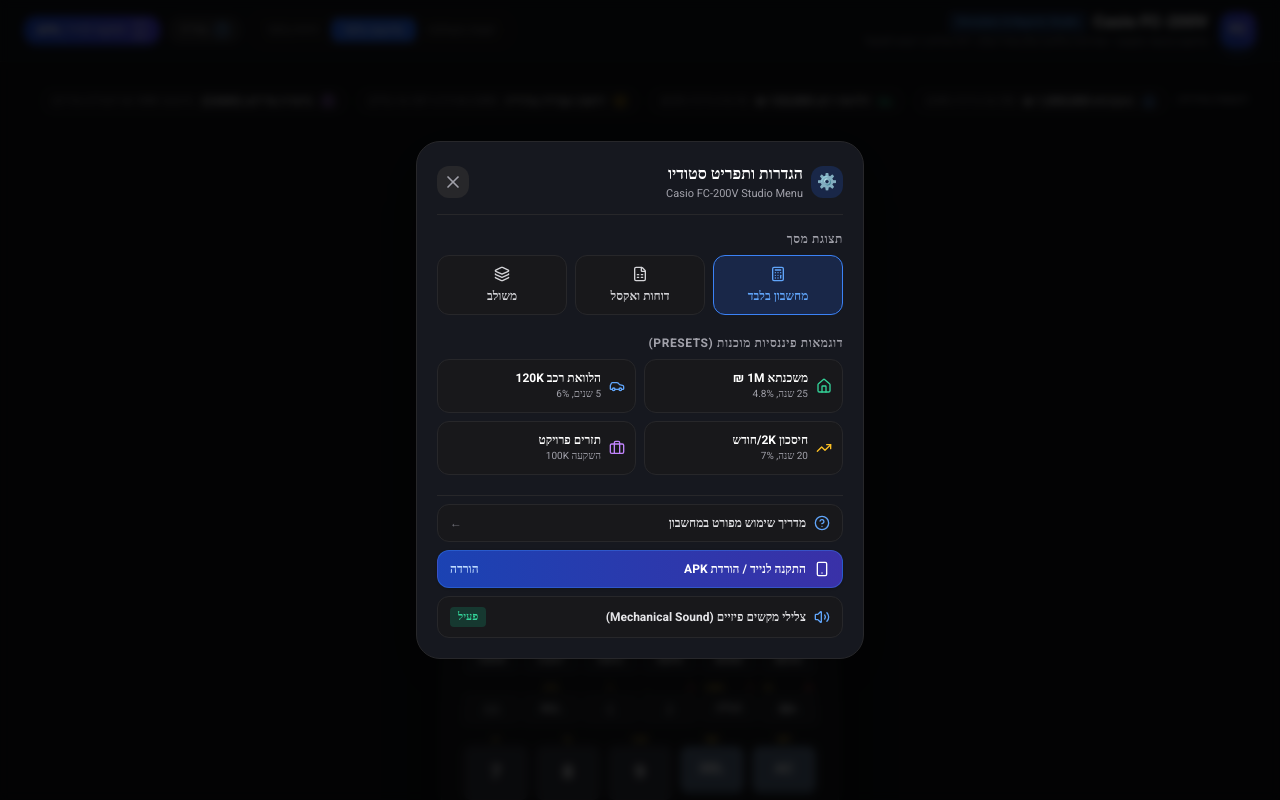
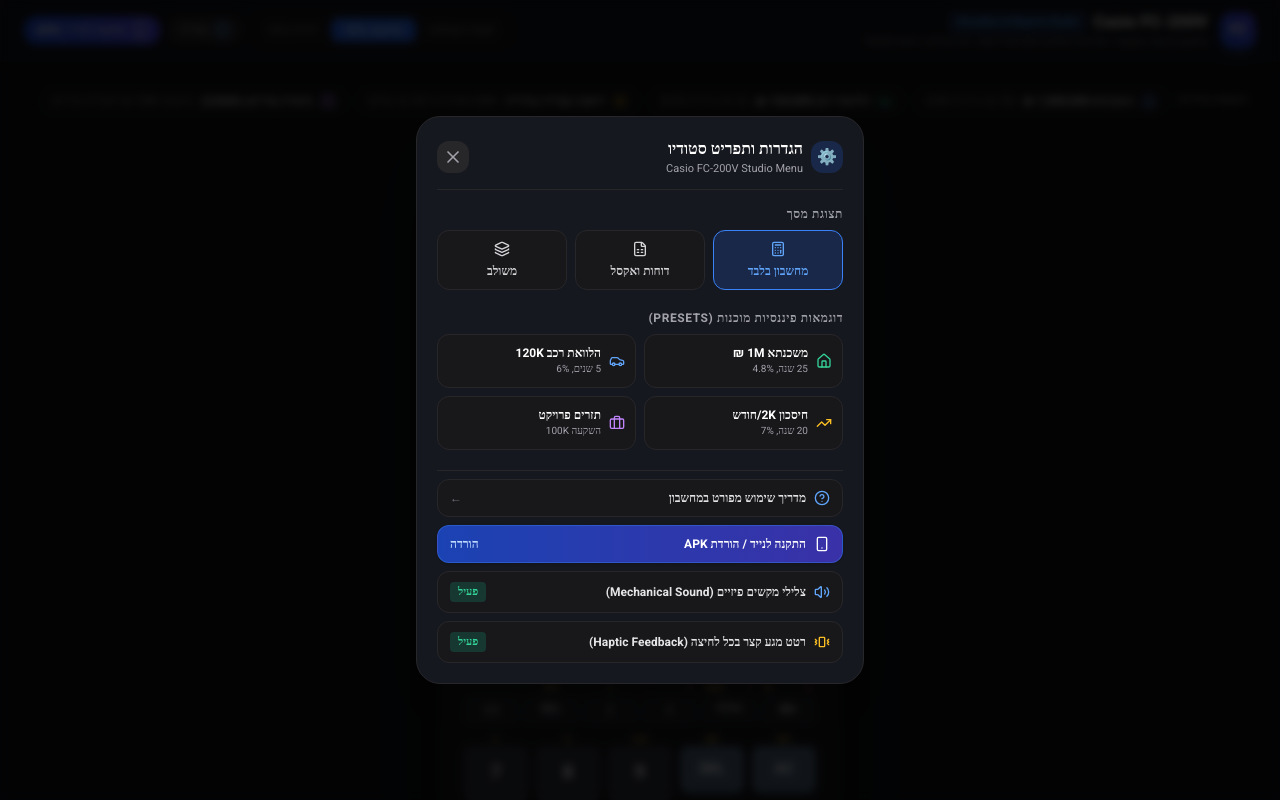
Before and after one commit to meirymobile/FC200Calculator, a React (Vite) app: page / in a window 1280 px wide. Both pictures are taken after a click on the button "Settings". Shown: the top 800 px of the page. Built offline with nearby package versions, Linux system fonts and the light colour scheme.

Commit message:
Add short tactile vibration (haptics) on all button presses with toggle in settings

```diff
--- a/package.json
+++ b/package.json
@@ -14,6 +14,7 @@
     "@capacitor/android": "^7.0.1",
     "@capacitor/cli": "^7.0.1",
     "@capacitor/core": "^7.0.1",
+    "@capacitor/haptics": "^7.0.5",
     "canvas-confetti": "^1.9.4",
     "clsx": "^2.1.1",
     "lucide-react": "^1.16.0",
--- a/src/components/CasioFC200V.tsx
+++ b/src/components/CasioFC200V.tsx
@@ -912,7 +912,10 @@ export const CasioFC200V: React.FC<CasioFC200VProps> = ({
               </span>
               <button
                 type="button"
-                onClick={() => setSoundOn(toggleSound())}
+                onClick={() => {
+                  playKeyClick('func');
+                  setSoundOn(toggleSound());
+                }}
                 className="p-1 rounded-md bg-zinc-800/80 hover:bg-zinc-700 text-zinc-400 hover:text-white transition-colors"
                 title={soundOn ? 'השתק צליל מקשים' : 'הפעל צליל מקשים'}
               >
@@ -923,7 +926,10 @@ export const CasioFC200V: React.FC<CasioFC200VProps> = ({
             {/* New Settings Button (Green Box) */}
             <button
               type="button"
-              onClick={onOpenSettings}
+              onClick={() => {
+                playKeyClick('func');
+                onOpenSettings?.();
+              }}
               className="flex items-center gap-1.5 px-2.5 py-1 rounded-md bg-[#252830] hover:bg-[#323642] text-zinc-200 hover:text-white text-[10px] sm:text-[10.5px] font-bold border border-zinc-700/80 shadow-sm active:scale-95 transition-all"
               title="הגדרות ותפריט סטודיו"
             >
@@ -1223,6 +1229,7 @@ export const CasioFC200V: React.FC<CasioFC200VProps> = ({
             <button
               type="button"
               onClick={() => {
+                playKeyClick('func');
                 if (isShift) {
                   setIsStoreMode(true);
                   setIsShift(false);
--- a/src/components/SettingsModal.tsx
+++ b/src/components/SettingsModal.tsx
@@ -1,4 +1,4 @@
-import React from 'react';
+import React, { useState } from 'react';
 import {
   X,
   Calculator,
@@ -12,9 +12,16 @@ import {
   Briefcase,
   Volume2,
   VolumeX,
+  Vibrate,
 } from 'lucide-react';
 import { PresetType } from './FinancialPresets';
-import { toggleSound, isSoundEnabled } from '../utils/soundEffects';
+import {
+  toggleSound,
+  isSoundEnabled,
+  toggleHaptics,
+  isHapticsEnabled,
+  triggerHaptic,
+} from '../utils/soundEffects';
 
 interface SettingsModalProps {
   isOpen: boolean;
@@ -35,7 +42,8 @@ export const SettingsModal: React.FC<SettingsModalProps> = ({
   onOpenGuide,
   onOpenInstall,
 }) => {
-  const [soundOn, setSoundOn] = React.useState(isSoundEnabled());
+  const [soundOn, setSoundOn] = useState(isSoundEnabled());
+  const [hapticsOn, setHapticsOn] = useState(isHapticsEnabled());
 
   if (!isOpen) return null;
 
@@ -234,6 +242,24 @@ export const SettingsModal: React.FC<SettingsModalProps> = ({
               {soundOn ? 'פעיל' : 'מושתק'}
             </span>
           </button>
+
+          <button
+            type="button"
+            onClick={() => {
+              const next = toggleHaptics();
+              setHapticsOn(next);
+              if (next) triggerHaptic('solve');
+            }}
+            className="w-full py-2.5 px-3 rounded-xl bg-zinc-900 hover:bg-zinc-800 border border-zinc-800 flex items-center justify-between text-xs font-bold text-zinc-200 transition-colors"
+          >
+            <div className="flex items-center gap-2">
+              <Vibrate className={`w-4 h-4 ${hapticsOn ? 'text-amber-400' : 'text-zinc-500'}`} />
+              <span>רטט מגע קצר בכל לחיצה (Haptic Feedback)</span>
+            </div>
+            <span className={`text-[11px] px-2 py-0.5 rounded ${hapticsOn ? 'bg-emerald-500/20 text-emerald-400' : 'bg-zinc-800 text-zinc-500'}`}>
+              {hapticsOn ? 'פעיל' : 'כבוי'}
+            </span>
+          </button>
         </div>
 
       </div>
--- a/src/utils/soundEffects.ts
+++ b/src/utils/soundEffects.ts
@@ -1,8 +1,12 @@
+import { Haptics, ImpactStyle } from '@capacitor/haptics';
+
 /**
  * Web Audio API synthesizer for tactile mechanical calculator key clicks
+ * and ultra-responsive mobile haptic feedback
  */
 let audioCtx: AudioContext | null = null;
 let soundEnabled = true;
+let hapticsEnabled = true;
 
 export function toggleSound(): boolean {
   soundEnabled = !soundEnabled;
@@ -13,15 +17,47 @@ export function isSoundEnabled(): boolean {
   return soundEnabled;
 }
 
-export function playKeyClick(type: 'num' | 'func' | 'solve' | 'del' = 'num') {
-  // Mobile haptic vibration if supported
+export function toggleHaptics(): boolean {
+  hapticsEnabled = !hapticsEnabled;
+  return hapticsEnabled;
+}
+
+export function isHapticsEnabled(): boolean {
+  return hapticsEnabled;
+}
+
+/**
+ * Trigger immediate short tactile vibration on mobile devices
+ */
+export async function triggerHaptic(type: 'num' | 'func' | 'solve' | 'del' = 'num') {
+  if (!hapticsEnabled) return;
+
+  // 1. Try Capacitor Native Haptics (for APK and iOS Native)
+  try {
+    if (type === 'solve') {
+      await Haptics.impact({ style: ImpactStyle.Medium });
+    } else {
+      await Haptics.impact({ style: ImpactStyle.Light });
+    }
+    return;
+  } catch {
+    // fallback to navigator.vibrate
+  }
+
+  // 2. Web Vibration API for Mobile Browsers (Chrome/Safari/Firefox mobile)
   if (typeof navigator !== 'undefined' && 'vibrate' in navigator) {
     try {
-      navigator.vibrate(type === 'solve' ? 18 : 8);
+      const ms = type === 'solve' ? 25 : 15;
+      navigator.vibrate(ms);
     } catch {
       // ignore
     }
   }
+}
+
+export function playKeyClick(type: 'num' | 'func' | 'solve' | 'del' = 'num') {
+  // Trigger short tactile vibration immediately
+  triggerHaptic(type);
 
   if (!soundEnabled) return;
 
@@ -43,7 +79,7 @@ export function playKeyClick(type: 'num' | 'func' | 'solve' | 'del' = 'num') {
     const now = audioCtx.currentTime;
 
     if (type === 'solve') {
-      // Deeper double click confirmation
+      // Deeper confirmation click
       osc.type = 'triangle';
       osc.frequency.setValueAtTime(440, now);
       osc.frequency.exponentialRampToValueAtTime(880, now + 0.05);
```
Also changed, not shown: 4 other files (tests, documents, lock files or other folders).
